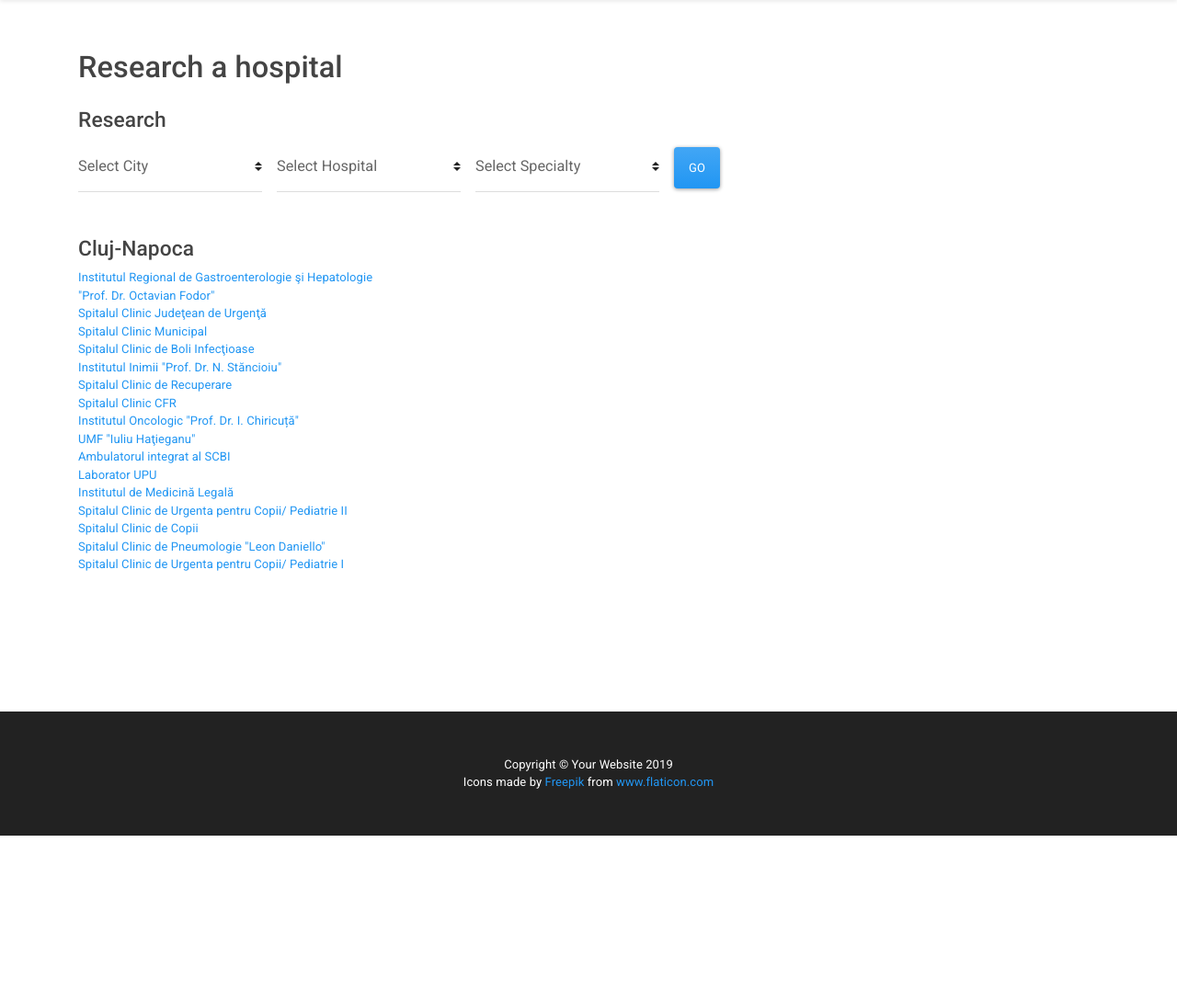
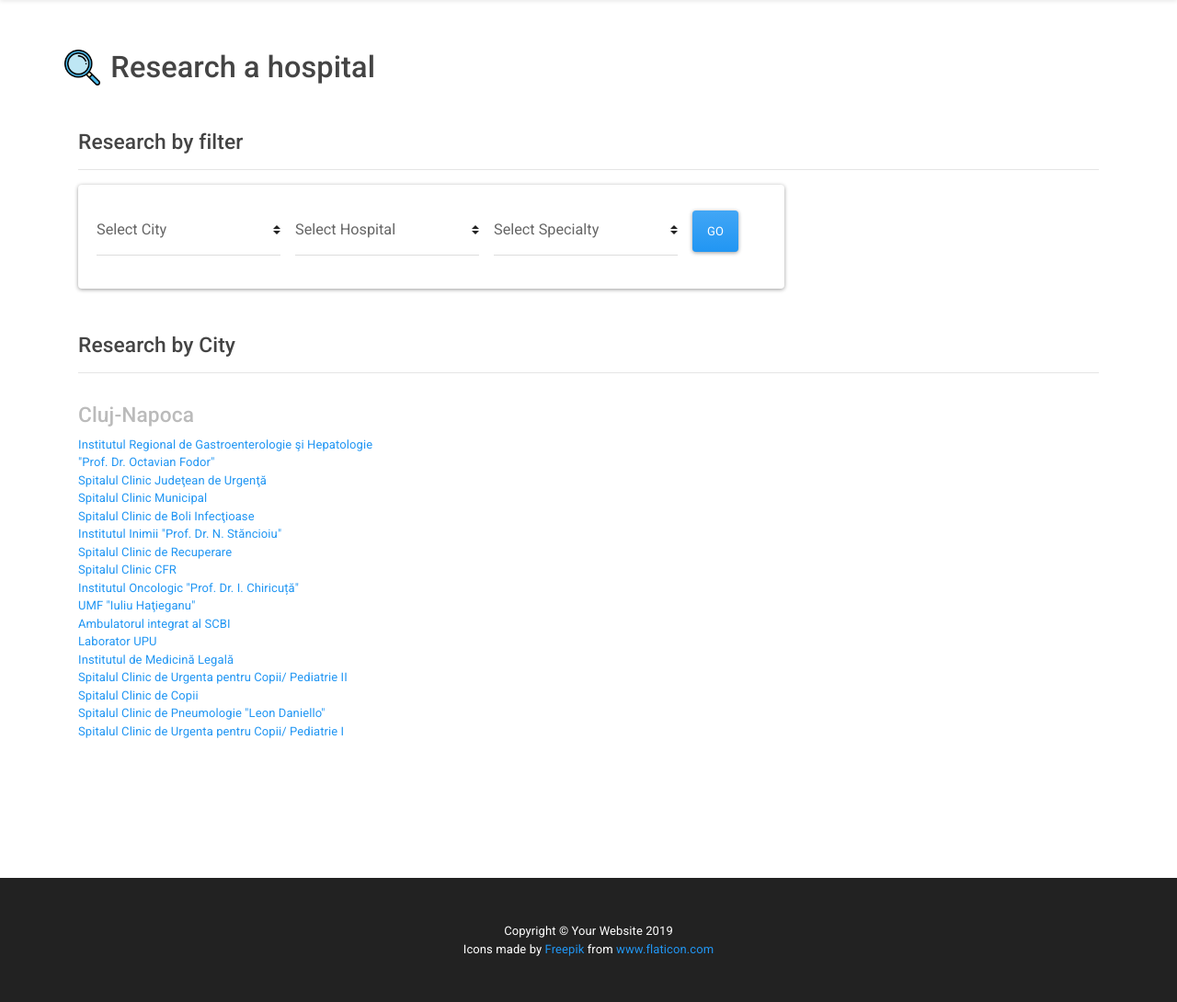
Before and after one commit to alex-run-code/resio, a Django app: page /research/ in a window 1280 px wide. Shown: the part 96-1186 px from the top of the page at 92% size. Before the commit the page ends 1005 px from the top, so only its background shows below. Run offline with Django 3.2, Linux system fonts and the light colour scheme; data comes from the database, SQL or seed files in the repository; both versions use the stored data as it was after the commit; some libraries are stand-ins or nearby versions.

Commit message:
test added for favorite, paperwork, algorithm. Research page visually upgraded

```diff
--- a/website/templates/website/research.html
+++ b/website/templates/website/research.html
@@ -2,6 +2,7 @@
 {% load crispy_forms_tags %}
 {% load i18n %}
 {% load account socialaccount %}
+{% load static %}
 
 {% block head_title %}{% trans "Sign In" %}{% endblock %}
 
@@ -9,17 +10,28 @@
 
 <section>
     <div class='container'>
-        <div class='row mb-3'>
+        <div class='row mb-5'>
             <div class='col'>
-                <h1>Research a hospital</h1>
+                <div class='row d-inline'>
+                    <img class='service_icon mr-2 d-inline align-middle'
+                        src='{% static "/website/img/edit-tools.png" %}'>
+                    <h1 class='d-inline align-middle mb-3'>Research a hospital</h1>
                 </div>
             </div>
-        <div class='row mb-3'>
+        </div>
+
+        <h3>Research by filter</h3>
+        <hr>
+        <div class="card mt-3 mb-5" style="width: 48rem;">
+            <div class="card-body">
+
+
+                <div class='row'>
                     <div class='col'>
-                <h3>Research</h3>
+
                         <form class='d-inline-flex' id='myform'>
 
-                    <div style='width:200px' class="mb-3 mr-3">
+                            <div style='width:200px' class=" mr-3">
                                 <select id='select_city' name='select_city' class="custom-select custom-select-lg mb-3">
                                     <option selected>Select City</option>
                                     <option value="Cluj-Napoca">Cluj-Napoca</option>
@@ -28,27 +40,40 @@
                                 </select>
                             </div>
 
-                    <div style='width:200px' class="mb-3 mr-3">
+                            <div style='width:200px' class=" mr-3">
                                 <select id='select_hospital' class="custom-select custom-select-lg mb-3">
                                     <option selected>Select Hospital</option>
                                 </select>
                             </div>
 
-                    <div style='width:200px' class="mb-3 mr-3">
+                            <div style='width:200px' class=" mr-3">
                                 <select id='select_specialty' class="custom-select custom-select-lg mb-3">
                                     <option selected>Select Specialty</option>
                                 </select>
                             </div>
 
-                    <div style='width:200px' class="mt-2 mb-3 mr-3">
+                            <div style='width:200px' class="mt-2 mr-3">
                                 <a id='gobutton' href='#' type="submit" class="btn btn-primary">GO</a>
                             </div>
                         </form>
                     </div>
                 </div>
+
+
+
+            </div>
+        </div>
+
+
+        <div class='row mb-3 mt-3'>
+            <div class='col'>
+                <h3>Research by City</h3>
+                <hr>
+            </div>
+        </div>
         <div class='row'>
             <div class='col-4'>
-                <h3>Cluj-Napoca</h3>
+                <h3 class='text-secondary'>Cluj-Napoca</h3>
                 {% for hospital in hospitals %}
                 {% if hospital.city.name == 'Cluj-Napoca' %}
                 <a href='/hospital/{{hospital.name}}/'>{{hospital.name}}</a> <br>
```
Also changed, not shown: requirements.txt (added, +25 -0 lines), website/tests/test_algorithm.py (added, +70 -0 lines), website/tests/test_favorites.py (+9 -0 lines), website/tests/test_load_hospitals.py (added, +14 -0 lines), website/tests/test_paperwork.py (added, +61 -0 lines), db.sqlite3, website/static/website/img/edit-tools.png (added). Lines whose indentation alone changed are shown as unchanged.
